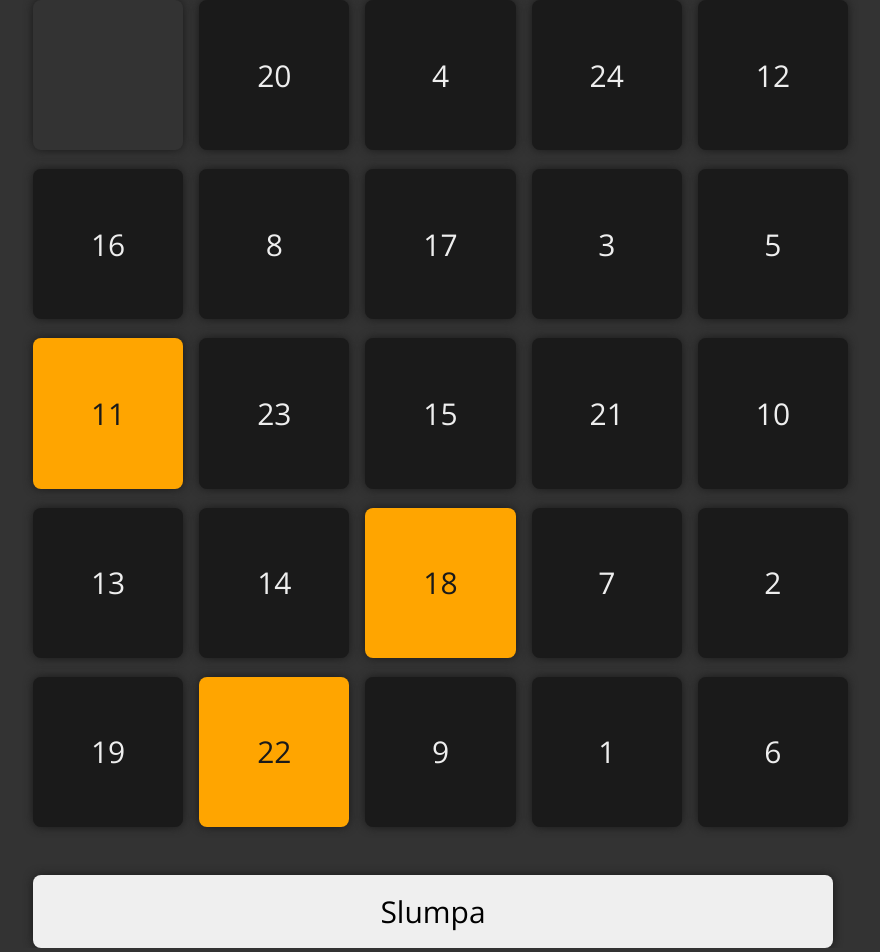
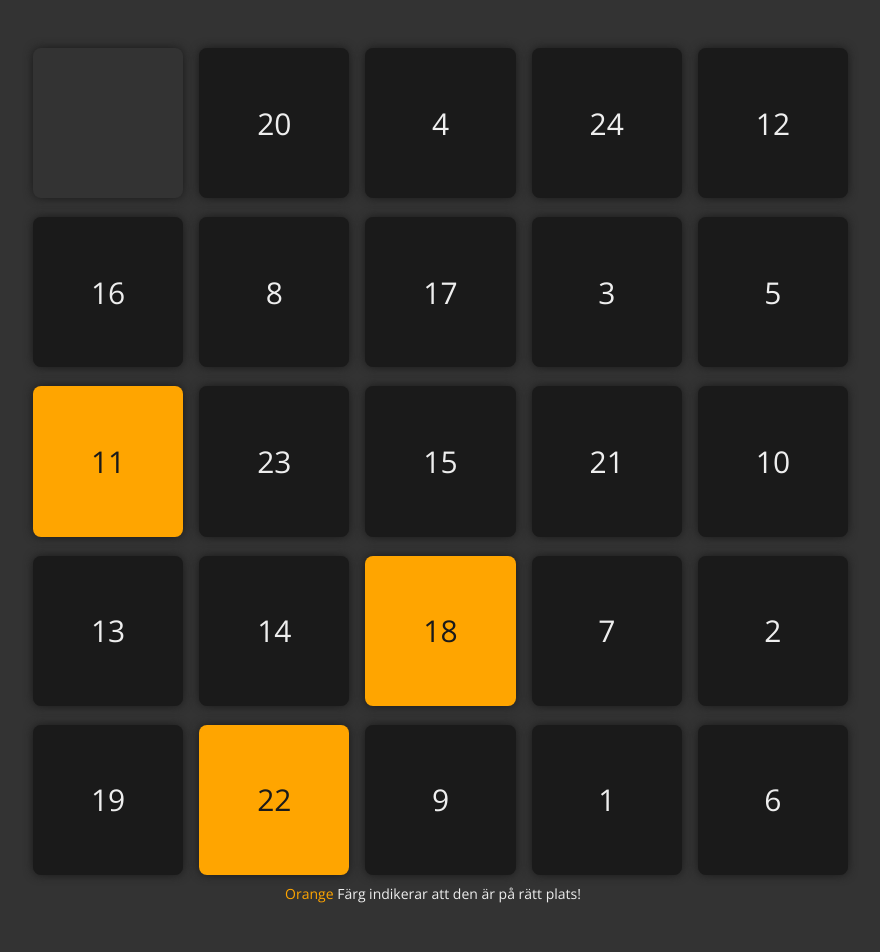
Before and after one commit to Jo-Ry/Puzzle-game, a React (Vite) app: page / in a window 1280 px wide. Shown: the top 952 px of the page, without its empty margins (207-1087 px from the left). Built offline with nearby package versions, Linux system fonts and the light colour scheme.

Commit message:
hint text added under the board to describe what the orange tiles mean

```diff
--- a/src/components/app/App.tsx
+++ b/src/components/app/App.tsx
@@ -75,6 +75,9 @@ const App = () => {
     return (
         <div className="site-content">
             <Board tileList={tiles} initializeNewGame={initializeNewGame}/>
+            <p className="hint">
+                <span>Orange</span> Färg indikerar att den är på rätt plats!
+            </p>
             <button onClick={() => initializeNewGame() }> Slumpa </button>
         </div>
     )
--- a/src/components/app/_index.scss
+++ b/src/components/app/_index.scss
@@ -1,11 +1,21 @@
 .site-content {
-	padding: 0 1rem;
+	padding: 3rem 1rem;
 	max-width: 832px;
 	width: 100%;
 	margin: auto;
 
+	.hint {
+		text-align: center;
+		margin: 1.3rem 0 clamp(30px, 6vw, 60px) 0;
+		font-size: 14px;
+		color: #eeeeee;
+
+		span {
+			color: orange;
+		}
+	}
+
 	> button {
-		margin-top: clamp(30px, 6vw, 60px);
 		border: none;
 		padding: 1rem 2rem;
 		border-radius: 0.5rem;
```
